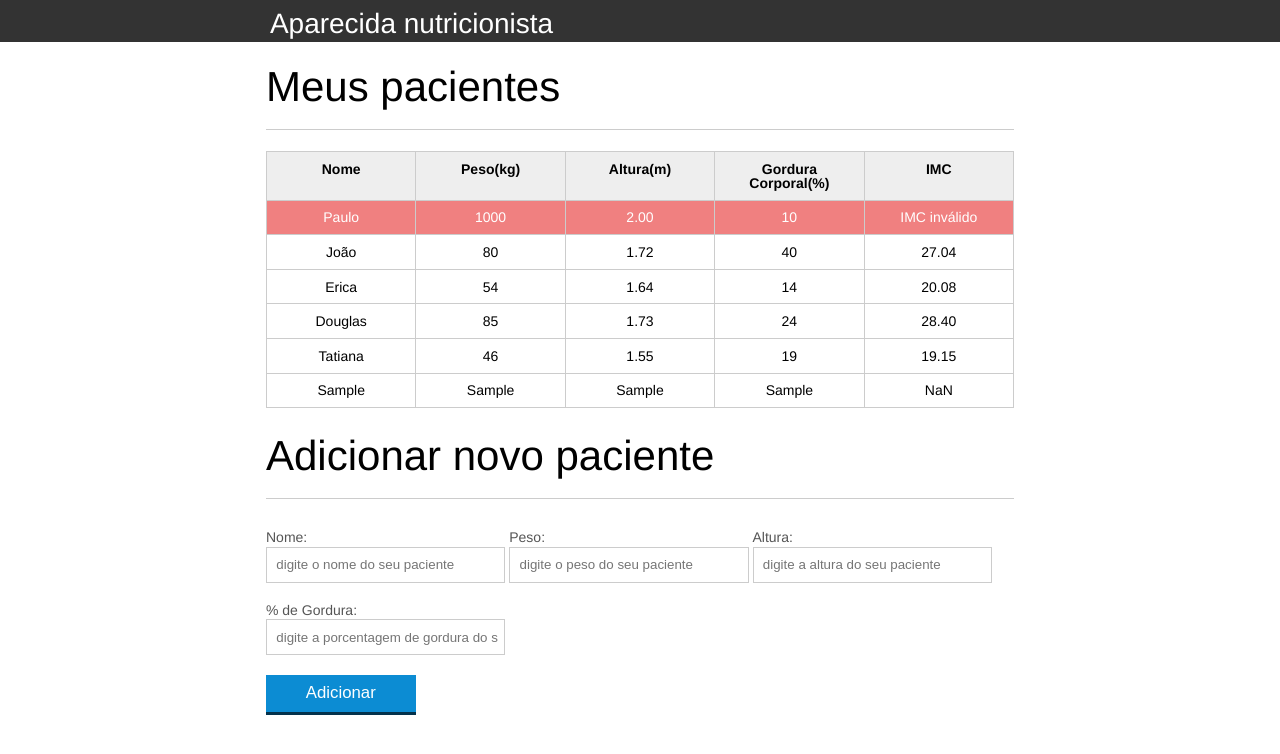
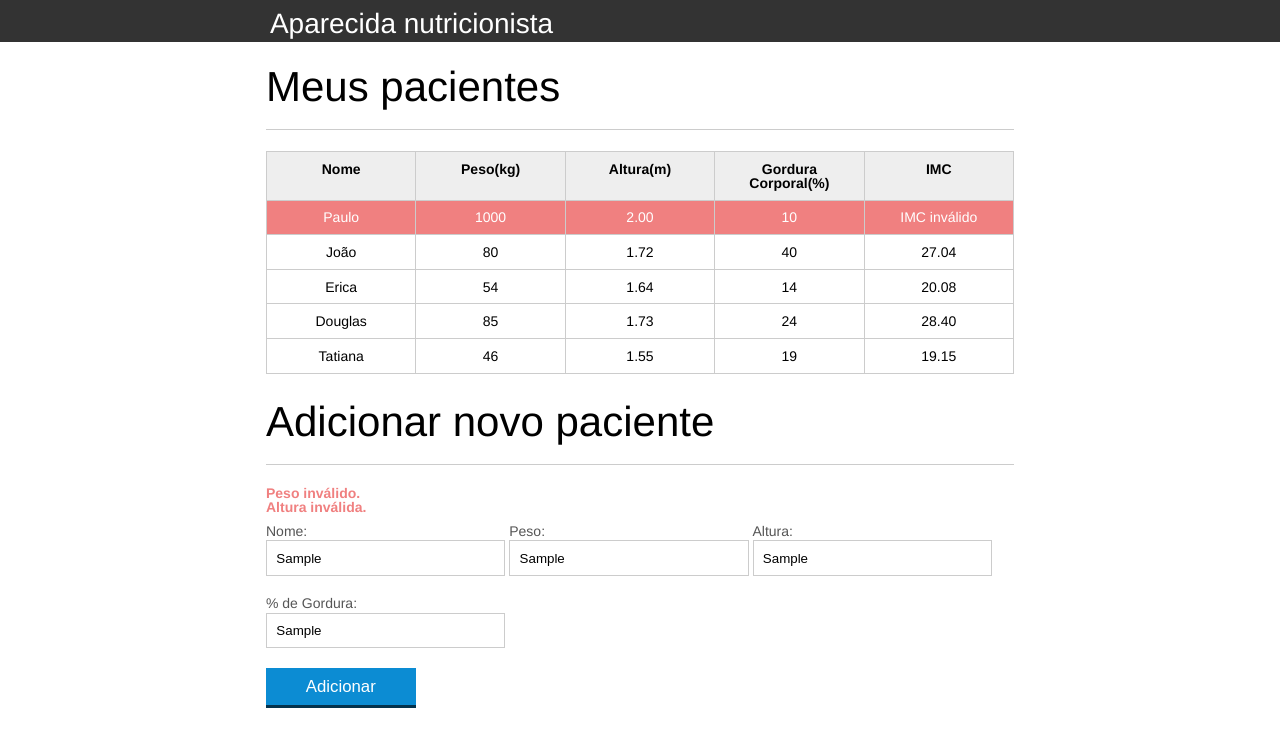
Before and after one commit to tiago4lex/js-initial, a plain HTML site: page index.html in a window 1280 px wide. Both pictures are taken after typing "Sample", "Sample", "Sample", "Sample" into the empty fields and a click on the button "Adicionar". Drawn offline with Linux system fonts and the light colour scheme.

Commit message:
Implementado validação e mensagem de erro para formulário de paciente.

```diff
--- a/css/index.css
+++ b/css/index.css
@@ -139,3 +139,9 @@ button[disabled=disabled], button:disabled {
     background-color: lightcoral; /* Ou outra cor de sua escolha */
     color: white; /* Para melhorar o contraste do texto */
 }
+
+#mensagens-erro {
+	color: lightcoral;
+	font-weight: bold;
+	margin-top: 10px;
+}
--- a/index.html
+++ b/index.html
@@ -76,6 +76,11 @@
 
 		<section class="container">
 			<h2 id="titulo-form">Adicionar novo paciente</h2>
+
+			<ul id="mensagens-erro">
+
+			</ul>
+
 			<form id="form-adiciona">
 				<div class="grupo">
 					<label for="nome">Nome:</label>
--- a/js/calcula-imc.js
+++ b/js/calcula-imc.js
@@ -15,13 +15,13 @@ for (let i = 0; i < pacientes.length; i++) {
   var pesoValido = validaPeso(peso);
   var alturaValida = validaAltura(altura);
 
-  if (peso <= 0 || peso > 600 || isNaN(peso)) {
+  if (!pesoValido) {
     console.log("Peso inválido para o paciente " + (i + 1));
     pesoValido = false;
     paciente.classList.add("paciente-invalido"); // Adiciona classe para estilização
   }
 
-  if (altura <= 0 || altura > 3.0 || isNaN(altura)) {
+  if (!alturaValida) {
     console.log("Altura inválida para o paciente " + (i + 1));
     alturaValida = false;
     paciente.classList.add("paciente-invalido"); // Adiciona classe para estilização
--- a/js/form.js
+++ b/js/form.js
@@ -4,10 +4,18 @@ botaoAdicionar.addEventListener("click", function (event) {
   event.preventDefault();
   var form = document.querySelector("#form-adiciona");
 
-  var nome = form.nome.value;
-  var peso = form.peso.value;
-  var altura = form.altura.value;
-  var gordura = form.gordura.value;
+  // var nome = form.nome.value;
+  // var peso = form.peso.value;
+  // var altura = form.altura.value;
+  // var gordura = form.gordura.value;
+
+  var paciente = {
+    nome: form.nome.value,
+    peso: form.peso.value,
+    altura: form.altura.value,
+    gordura: form.gordura.value,
+    imc: calcularImc(form.peso.value, form.altura.value),
+  };
 
   var pacienteTr = document.createElement("tr");
   pacienteTr.classList.add("paciente");
@@ -18,11 +26,11 @@ botaoAdicionar.addEventListener("click", function (event) {
   var gorduraTd = document.createElement("td");
   var imcTd = document.createElement("td");
 
-  nomeTd.textContent = nome;
-  pesoTd.textContent = peso;
-  alturaTd.textContent = altura;
-  gorduraTd.textContent = gordura;
-  imcTd.textContent = calcularImc(peso, altura);
+  nomeTd.textContent = paciente.nome;
+  pesoTd.textContent = paciente.peso;
+  alturaTd.textContent = paciente.altura;
+  gorduraTd.textContent = paciente.gordura;
+  imcTd.textContent = paciente.imc;
 
   pacienteTr.appendChild(nomeTd);
   pacienteTr.appendChild(pesoTd);
@@ -30,8 +38,58 @@ botaoAdicionar.addEventListener("click", function (event) {
   pacienteTr.appendChild(gorduraTd);
   pacienteTr.appendChild(imcTd);
 
+  var erros = validaPaciente(paciente);
+  if (erros.length > 0) {
+    exibeMensagensErros(erros);
+    return;
+  }
+
   var tabela = document.querySelector("#tabela-pacientes");
   tabela.appendChild(pacienteTr);
 
   form.reset();
+
+  var mensagensErro = document.querySelector("#mensagens-erro");
+  mensagensErro.innerHTML = "";
 });
+
+
+function validaPaciente(paciente) {
+  var erros = [];
+
+  if (paciente.nome.length == 0) {
+    erros.push("O nome não pode ser vazio.");
+  }
+
+  if (paciente.peso.length == 0) {
+    erros.push("O peso não pode ser vazio.");
+  }
+
+  if (paciente.altura.length == 0) {
+    erros.push("A altura não pode ser vazia.");
+  }
+
+  if (paciente.gordura.length == 0) {
+    erros.push("A gordura não pode ser vazia.");
+  }
+
+  if (!validaPeso(paciente.peso)) {
+    erros.push("Peso inválido.");
+  }
+
+  if (!validaAltura(paciente.altura)) {
+    erros.push("Altura inválida.");
+  }
+  return erros;
+}
+
+function exibeMensagensErros(erros) {
+  var ul = document.querySelector("#mensagens-erro");
+  ul.innerHTML = ""; // Limpa mensagens anteriores
+
+  erros.forEach((element) => {
+    var li = document.createElement("li");
+    li.textContent = element;
+    ul.appendChild(li);
+  });
+}
```
